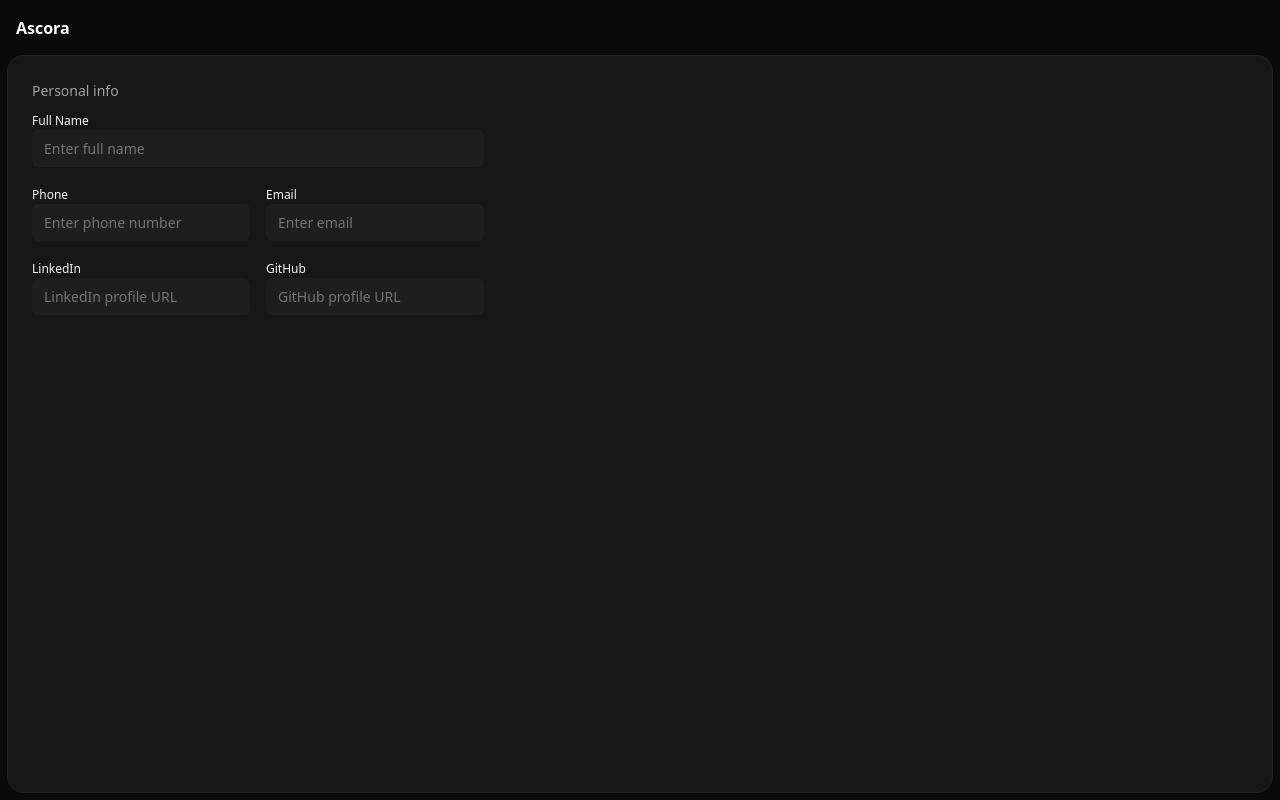
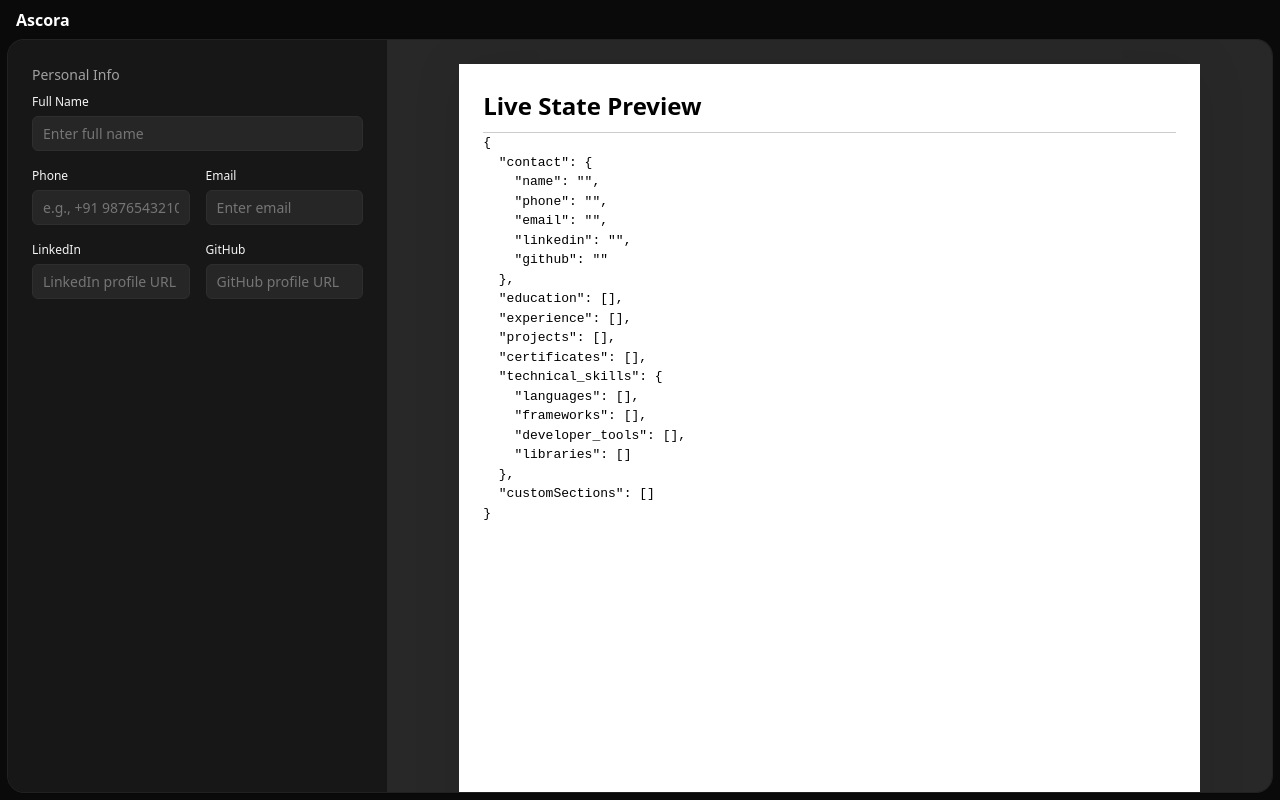
Before and after one commit to Udbhav227/ascora, a React (Vite) app: page / in a window 1280 px wide. Built offline with nearby package versions, Linux system fonts and the light colour scheme; a web font is replaced by a local one.

Commit message:
add form validation

```diff
--- a/package.json
+++ b/package.json
@@ -10,6 +10,7 @@
     "preview": "vite preview"
   },
   "dependencies": {
+    "libphonenumber-js": "^1.12.10",
     "react": "^19.1.1",
     "react-dom": "^19.1.1"
   },
--- a/src/App.jsx
+++ b/src/App.jsx
@@ -1,6 +1,7 @@
 import React, { useState } from "react";
 
 import EditorPanel from "./components/EditorPanel/EditorPanel";
+import PreviewPanel from "./components/PreviewPanel/PreviewPanel";
 
 const App = () => {
   const [profile, setProfile] = useState({
@@ -25,14 +26,15 @@ const App = () => {
   });
 
   return (
-    <div className="app-container">
-      <a className="app-header bold">Ascora</a>
-      <div className="cv-builder-layout">
-        <div className="editor-panel">
+    <>
+      <div className="app-container">
+        <a href="#" className="app-header">Ascora</a>
+        <div className="cv-builder-layout">
           <EditorPanel profile={profile} setProfile={setProfile} />
+          <PreviewPanel profile={profile} />
         </div>
       </div>
-    </div>
+    </>
   );
 };
 
--- a/src/components/EditorPanel/EditorPanel.jsx
+++ b/src/components/EditorPanel/EditorPanel.jsx
@@ -7,17 +7,21 @@ import PersonalDetailsForm from "./PersonalDetailsForm";
 import "../../styles/EditorPanel.css";
 
 const EditorPanel = ({ profile, setProfile }) => {
+  // This specific handler knows how to update the 'contact' part of the profile
+  const handleContactChange = (updatedContactDetails) => {
+    setProfile((prevProfile) => ({
+      ...prevProfile,
+      contact: updatedContactDetails,
+    }));
+  };
+
   return (
     <div className="editor-panel">
       <PersonalDetailsForm
         personalDetails={profile.contact}
-        setPersonalDetails={(updatedContact) =>
-          setProfile((prev) => ({
-            ...prev,
-            contact: updatedContact,
-          }))
-        }
+        onDetailsChange={handleContactChange} // Pass the specific handler
       />
+      {/* Other forms for education, experience, etc. would go here */}
     </div>
   );
 };
--- a/src/components/EditorPanel/PersonalDetailsForm.jsx
+++ b/src/components/EditorPanel/PersonalDetailsForm.jsx
@@ -1,71 +1,128 @@
-import React from "react";
+import React, { useState } from "react";
+import { parsePhoneNumberFromString } from 'libphonenumber-js';
 
-const PersonalDetailsForm = ({ personalDetails, setPersonalDetails }) => {
+const PersonalDetailsForm = ({ personalDetails, onDetailsChange }) => {
+  const [errors, setErrors] = useState({});
+
+  const validateField = (name, value) => {
+    let error = "";
+    switch (name) {
+      case "name":
+        if (!value.trim()) error = "Full name is required.";
+        break;
+      case "phone":
+        if (value.trim()) {
+          const phoneNumber = parsePhoneNumberFromString(value);
+          if (!phoneNumber || !phoneNumber.isValid()) {
+            error = "Please enter a valid international phone number.";
+          }
+        }
+        break;
+      case "email":
+        if (!value.trim()) error = "Email is required.";
+        else if (!/^[^\s@]+@[^\s@]+\.[^\s@]+$/.test(value))
+          error = "Invalid email format.";
+        break;
+      case "linkedin":
+      case "github":
+        if (value.trim() && !/^https?:\/\/[^\s$.?#].[^\s]*$/.test(value)) {
+          error = "Please enter a valid URL.";
+        }
+        break;
+      default:
+        break;
+    }
+    setErrors((prev) => ({ ...prev, [name]: error }));
+  };
+
   const handleChange = (e) => {
     const { name, value } = e.target;
-    setPersonalDetails({
+    // Create the new, updated contact object
+    const updatedDetails = {
       ...personalDetails,
       [name]: value,
-    });
+    };
+    // Pass the entire updated object up to the parent
+    onDetailsChange(updatedDetails);
+  };
+
+  const handleBlur = (e) => {
+    const { name, value } = e.target;
+    validateField(name, value);
   };
 
   return (
-    <form>
-      <h1 className="form-header">Personal info</h1>
+    <form noValidate onBlur={handleBlur}>
+      <h1 className="form-header">Personal Info</h1>
       <div className="inputs-container">
-          <div>
+        <div className="input-wrapper">
           <label htmlFor="name">Full Name</label>
           <input
             id="name"
             name="name"
+            className={errors.name ? "error" : ""}
             value={personalDetails.name}
             onChange={handleChange}
             placeholder="Enter full name"
           />
+          {errors.name && <span className="error">{errors.name}</span>}
         </div>
+
         <div className="input-group">
-          <div>
+          <div className="input-wrapper">
             <label htmlFor="phone">Phone</label>
             <input
               id="phone"
               name="phone"
+              type="tel"
+              className={errors.phone ? "error" : ""}
               value={personalDetails.phone}
               onChange={handleChange}
-              placeholder="Enter phone number"
+              placeholder="e.g., +91 9876543210"
             />
+            {errors.phone && <span className="error">{errors.phone}</span>}
           </div>
-          <div>
+          <div className="input-wrapper">
             <label htmlFor="email">Email</label>
             <input
               id="email"
               name="email"
+              type="email"
+              className={errors.email ? "error" : ""}
               value={personalDetails.email}
               onChange={handleChange}
               placeholder="Enter email"
             />
+            {errors.email && <span className="error">{errors.email}</span>}
           </div>
         </div>
 
         <div className="input-group">
-          <div>
+          <div className="input-wrapper">
             <label htmlFor="linkedin">LinkedIn</label>
             <input
               id="linkedin"
               name="linkedin"
+              type="url"
+              className={errors.linkedin ? "error" : ""}
               value={personalDetails.linkedin}
               onChange={handleChange}
               placeholder="LinkedIn profile URL"
             />
+            {errors.linkedin && <span className="error">{errors.linkedin}</span>}
           </div>
-          <div>
+          <div className="input-wrapper">
             <label htmlFor="github">GitHub</label>
             <input
               id="github"
               name="github"
+              type="url"
+              className={errors.github ? "error" : ""}
               value={personalDetails.github}
               onChange={handleChange}
               placeholder="GitHub profile URL"
             />
+            {errors.github && <span className="error">{errors.github}</span>}
           </div>
         </div>
       </div>
@@ -73,4 +130,4 @@ const PersonalDetailsForm = ({ personalDetails, setPersonalDetails }) => {
   );
 };
 
-export default PersonalDetailsForm;
+export default PersonalDetailsForm
--- a/src/components/PreviewPanel/PreviewPanel.jsx
+++ b/src/components/PreviewPanel/PreviewPanel.jsx
@@ -1,14 +1,15 @@
-import React from 'react';
-import PersonalDetailsPreview from './PersonalDetailsPreview';
+import React from "react";
 
-import '../../styles/PreviewPanel.css';
+import "../../styles/PreviewPanel.css";
 
-
-const PreviewPanel = ( {personalDetails} ) => {
+const PreviewPanel = ({ profile }) => {
   return (
     <div className="preview-panel">
       <div className="resume-preview">
-        <PersonalDetailsPreview personalDetails={personalDetails}/>
+        <h2 style={{ borderBottom: "1px solid #ccc", paddingBottom: "0.5rem" }}>
+          Live State Preview
+        </h2>
+        <pre>{JSON.stringify(profile, null, 2)}</pre>
       </div>
     </div>
   );
--- a/src/styles/EditorPanel.css
+++ b/src/styles/EditorPanel.css
@@ -59,6 +59,38 @@ input:disabled {
   opacity: 0.75;
 }
 
+.input-wrapper {
+  gap: 5px;
+  display: flex;
+  flex-direction: column;
+}
+
+input {
+  padding: var(--button-padding-rectangle);
+  background-color: var(--placeholder-bg);
+  border: 1px solid var(--border-color-light);
+  color: var(--primary-color);
+}
+
+input:focus {
+  outline: none;
+  border-color: var(--highlight-color);
+}
+
+input.error {
+  border-color: var(--red-color);
+}
+
+.error {
+  color: var(--red-color);
+}
+
+/* CHANGE THIS RULE */
+.input-wrapper span.error {
+  font-size: var(--font-size-s);
+  color: #d9534f;
+}
+
 @media (max-width: 600px) {
   .input-group {
     flex-direction: column;
--- a/src/styles/PreviewPanel.css
+++ b/src/styles/PreviewPanel.css
@@ -7,6 +7,7 @@
   padding: 24px;
   box-sizing: border-box;
   transform-origin: top left;
+  box-shadow: 0px 0px 50px -3px rgba(0,0,0,0.1);
 }
 
 a {
--- a/src/styles/styles.css
+++ b/src/styles/styles.css
@@ -33,7 +33,8 @@ body {
 
 .app-header {
   color: white;
-  padding: 16px 8px;
+  padding: 8px 8px;
+  text-decoration: none;
 }
 
 .editor-panel {
```
Also changed, not shown: 1 other file (tests, documents, lock files or other folders). Lines whose indentation alone changed are shown as unchanged.
